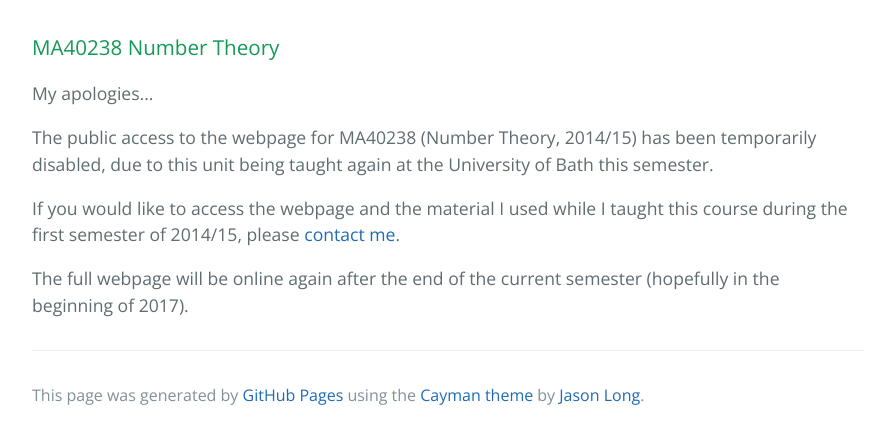
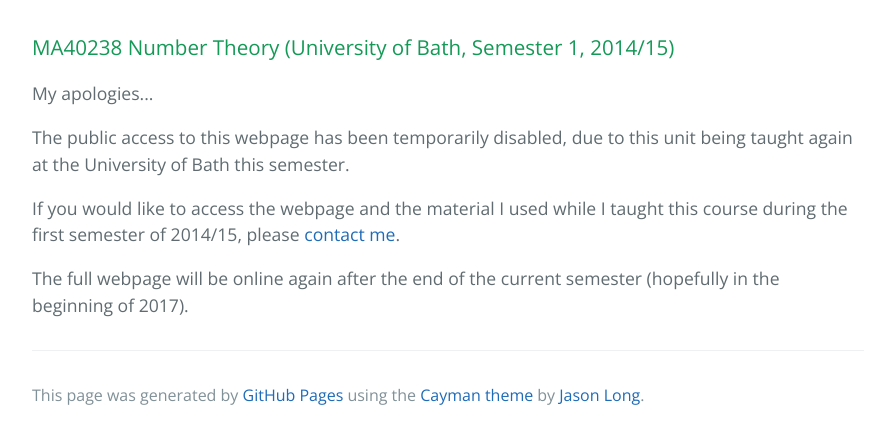
Before and after one commit to ZiyuZhang/ma40238, a plain HTML site: page index.html in a window 1280 px wide. Shown: the whole page, without its empty margins (192-1075 px from the left). Drawn offline with nearby package versions, Linux system fonts and the light colour scheme.

Commit message:
Update index.html

```diff
--- a/index.html
+++ b/index.html
@@ -12,11 +12,11 @@
   <body>
     <section class="main-content">
       <h3>
-<a id="ma40238-number-theory" class="anchor" href="#ma40238-number-theory" aria-hidden="true"><span aria-hidden="true" class="octicon octicon-link"></span></a>MA40238 Number Theory</h3>
+<a id="ma40238-number-theory" class="anchor" href="#ma40238-number-theory" aria-hidden="true"><span aria-hidden="true" class="octicon octicon-link"></span></a>MA40238 Number Theory (University of Bath, Semester 1, 2014/15)</h3>
 
 <p>My apologies...</p>
 
-<p>The public access to the webpage for MA40238 (Number Theory, 2014/15) has been temporarily disabled, due to this unit being taught again at the University of Bath this semester.</p>
+<p>The public access to this webpage has been temporarily disabled, due to this unit being taught again at the University of Bath this semester.</p>
 
 <p>If you would like to access the webpage and the material I used while I taught this course during the first semester of 2014/15, please <a href="mailto:zhangzy@math.uni-hannover.de">contact me</a>.</p>
 
```
